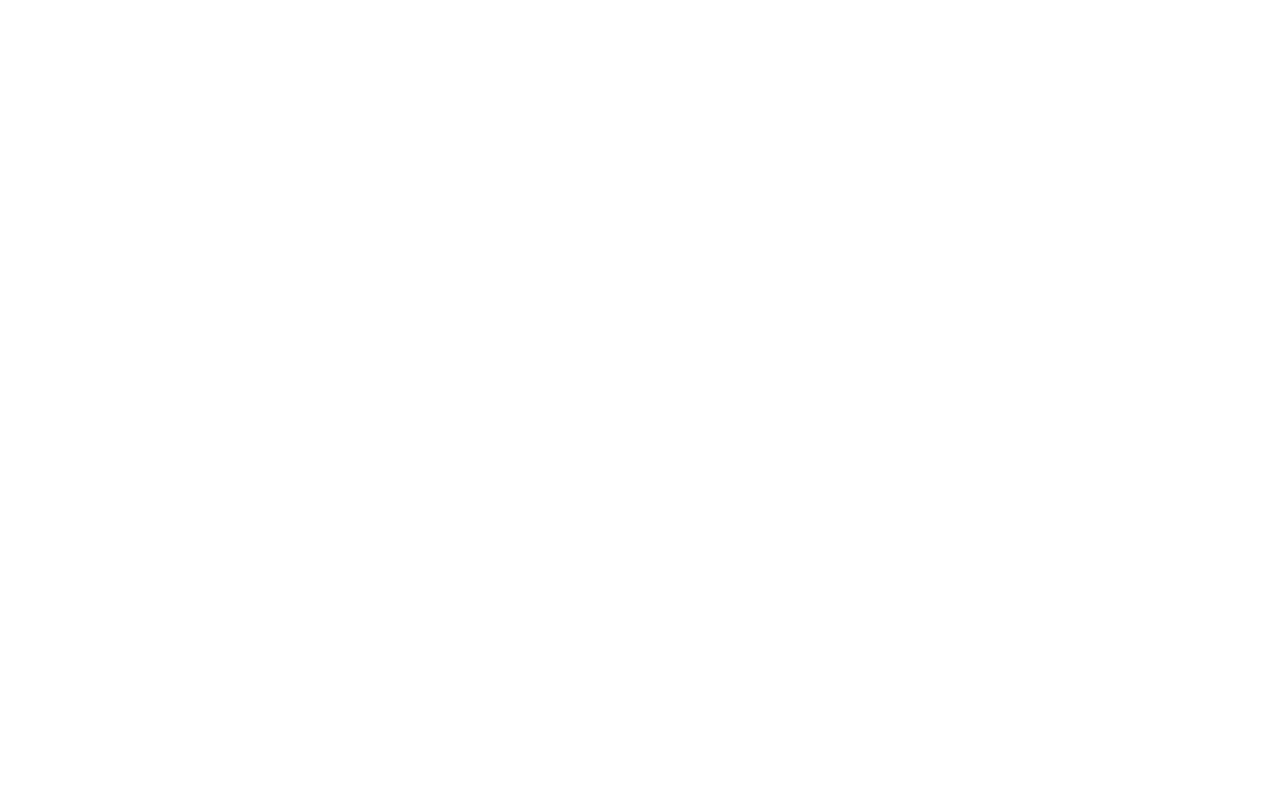
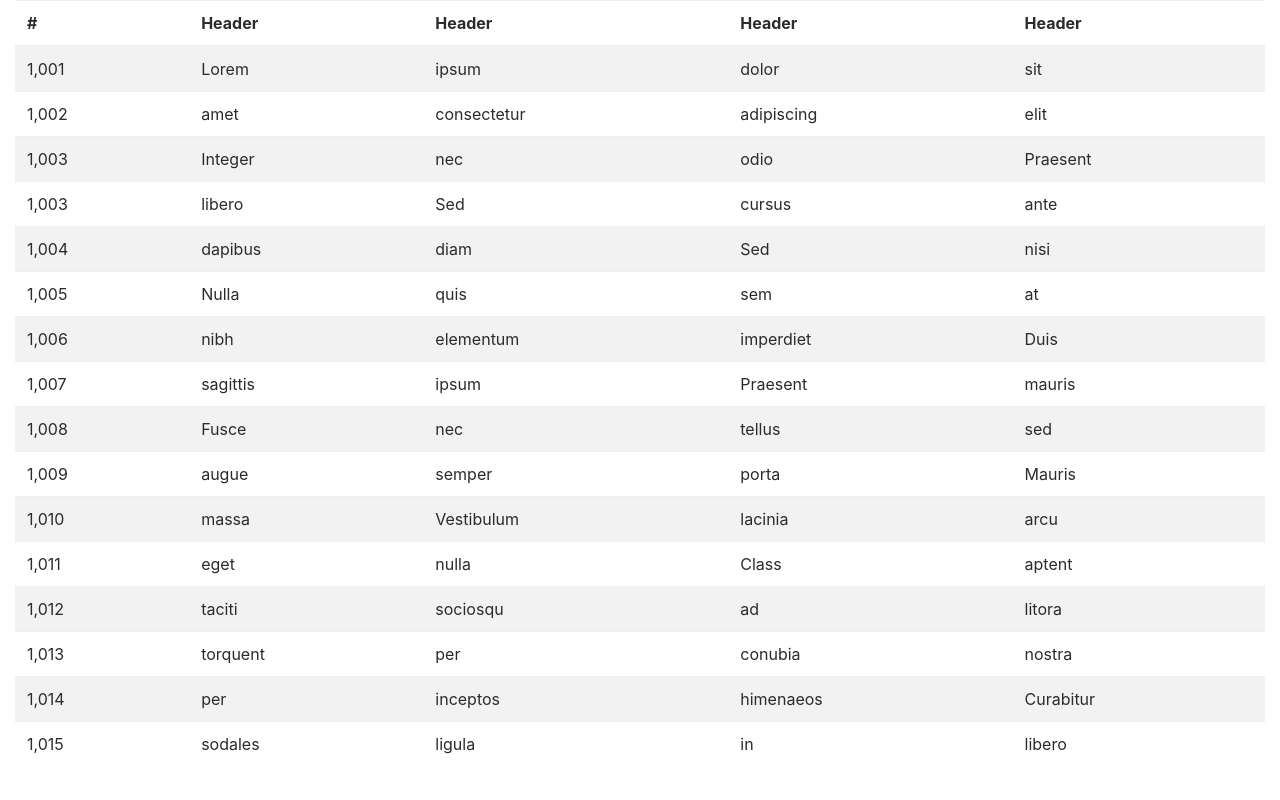
Before and after one commit to letscodehu/php-training, a PHP site: page / in a window 1280 px wide. Before the commit the page is empty. Run offline with PHP 8.4, Linux system fonts and the light colour scheme; some libraries are stand-ins or nearby versions.

Commit message:
First example

```diff
--- /dev/null
+++ b/User.php
@@ -0,0 +1,8 @@
+<?php
+
+/**
+*   Ez lesz az egyes rekordok reprezentációja a users táblában. Minden rekord egy usert jelent.
+*/
+class User {
+
+}
--- /dev/null
+++ b/UserRepository.php
@@ -0,0 +1,43 @@
+<?php
+
+class UserRepository {
+
+    /**
+    * updateli a usert a db-ben, amit kapott és visszatér a már updatelt user objektummal
+    */
+    public function update(User $user)  {
+
+    }
+
+    /**
+    *   törli a usert az id alapján és true/false-al tér vissza az alapján, hogy sikerült-e vagy sem
+    *   hint: ha nem törölt semmit, akkor az affected rows száma 0
+    */
+    public function deleteById($userId) {
+
+    }
+
+    /**
+    *   létrehozza a usert a kapott objektum alapján, ezután lekérdezi az ID-t, amivel létre lett hozva
+    *   és az alapján visszatölti azt
+    */
+    public function create(User $user) {
+
+    }
+
+    /**
+    *  lekéri az adott usert User objektum formájában az ID alapján
+    */
+    public function fetchUserById($userId) {
+
+    }
+
+    /**
+    *   lekéri az összes usert egy tömbben.
+    */
+    public function fetchAll() {
+
+    }
+
+
+}
--- a/index.php
+++ b/index.php
@@ -1 +1,9 @@
 <?php
+
+require_once "User.php";
+require_once "UserRepository.php";
+
+// itt kell használni a UserRepository-t
+
+// ez lesz a "view", amiben a html tartalom van, itt látni fogod a lekérdezés eredményét és meg kell jelenítsd azt
+require_once "list.php";
--- /dev/null
+++ b/list.php
@@ -0,0 +1,145 @@
+<html>
+<head>
+    <meta charset="utf-8">
+    <meta name="viewport" content="width=device-width, initial-scale=1, shrink-to-fit=no">
+<link rel="stylesheet" href="https://maxcdn.bootstrapcdn.com/bootstrap/4.0.0-alpha.6/css/bootstrap.min.css" integrity="sha384-rwoIResjU2yc3z8GV/NPeZWAv56rSmLldC3R/AZzGRnGxQQKnKkoFVhFQhNUwEyJ" crossorigin="anonymous">
+
+    <title>Lista userekkel</title>
+  </head>
+<body>
+<div class="container-fluid">
+<div class="table-responsive">
+            <table class="table table-striped">
+              <thead>
+                <tr>
+                  <th>#</th>
+                  <th>Header</th>
+                  <th>Header</th>
+                  <th>Header</th>
+                  <th>Header</th>
+                </tr>
+              </thead>
+              <tbody>
+              <!-- Itt kell egy foreach a user adatoknak -->
+                <tr>
+                  <td>1,001</td>
+                  <td>Lorem</td>
+                  <td>ipsum</td>
+                  <td>dolor</td>
+                  <td>sit</td>
+                </tr>
+                <tr>
+                  <td>1,002</td>
+                  <td>amet</td>
+                  <td>consectetur</td>
+                  <td>adipiscing</td>
+                  <td>elit</td>
+                </tr>
+                <tr>
+                  <td>1,003</td>
+                  <td>Integer</td>
+                  <td>nec</td>
+                  <td>odio</td>
+                  <td>Praesent</td>
+                </tr>
+                <tr>
+                  <td>1,003</td>
+                  <td>libero</td>
+                  <td>Sed</td>
+                  <td>cursus</td>
+                  <td>ante</td>
+                </tr>
+                <tr>
+                  <td>1,004</td>
+                  <td>dapibus</td>
+                  <td>diam</td>
+                  <td>Sed</td>
+                  <td>nisi</td>
+                </tr>
+                <tr>
+                  <td>1,005</td>
+                  <td>Nulla</td>
+                  <td>quis</td>
+                  <td>sem</td>
+                  <td>at</td>
+                </tr>
+                <tr>
+                  <td>1,006</td>
+                  <td>nibh</td>
+                  <td>elementum</td>
+                  <td>imperdiet</td>
+                  <td>Duis</td>
+                </tr>
+                <tr>
+                  <td>1,007</td>
+                  <td>sagittis</td>
+                  <td>ipsum</td>
+                  <td>Praesent</td>
+                  <td>mauris</td>
+                </tr>
+                <tr>
+                  <td>1,008</td>
+                  <td>Fusce</td>
+                  <td>nec</td>
+                  <td>tellus</td>
+                  <td>sed</td>
+                </tr>
+                <tr>
+                  <td>1,009</td>
+                  <td>augue</td>
+                  <td>semper</td>
+                  <td>porta</td>
+                  <td>Mauris</td>
+                </tr>
+                <tr>
+                  <td>1,010</td>
+                  <td>massa</td>
+                  <td>Vestibulum</td>
+                  <td>lacinia</td>
+                  <td>arcu</td>
+                </tr>
+                <tr>
+                  <td>1,011</td>
+                  <td>eget</td>
+                  <td>nulla</td>
+                  <td>Class</td>
+                  <td>aptent</td>
+                </tr>
+                <tr>
+                  <td>1,012</td>
+                  <td>taciti</td>
+                  <td>sociosqu</td>
+                  <td>ad</td>
+                  <td>litora</td>
+                </tr>
+                <tr>
+                  <td>1,013</td>
+                  <td>torquent</td>
+                  <td>per</td>
+                  <td>conubia</td>
+                  <td>nostra</td>
+                </tr>
+                <tr>
+                  <td>1,014</td>
+                  <td>per</td>
+                  <td>inceptos</td>
+                  <td>himenaeos</td>
+                  <td>Curabitur</td>
+                </tr>
+                <tr>
+                  <td>1,015</td>
+                  <td>sodales</td>
+                  <td>ligula</td>
+                  <td>in</td>
+                  <td>libero</td>
+                </tr>
+              </tbody>
+            </table>
+          </div>
+          </div>
+<script src="https://code.jquery.com/jquery-3.1.1.slim.min.js" integrity="sha384-A7FZj7v+d/sdmMqp/nOQwliLvUsJfDHW+k9Omg/a/EheAdgtzNs3hpfag6Ed950n" crossorigin="anonymous"></script>
+<script src="https://cdnjs.cloudflare.com/ajax/libs/tether/1.4.0/js/tether.min.js" integrity="sha384-DztdAPBWPRXSA/3eYEEUWrWCy7G5KFbe8fFjk5JAIxUYHKkDx6Qin1DkWx51bBrb" crossorigin="anonymous"></script>
+<script src="https://maxcdn.bootstrapcdn.com/bootstrap/4.0.0-alpha.6/js/bootstrap.min.js" integrity="sha384-vBWWzlZJ8ea9aCX4pEW3rVHjgjt7zpkNpZk+02D9phzyeVkE+jo0ieGizqPLForn" crossorigin="anonymous"></script>
+
+          </body>
+          </html>
```
